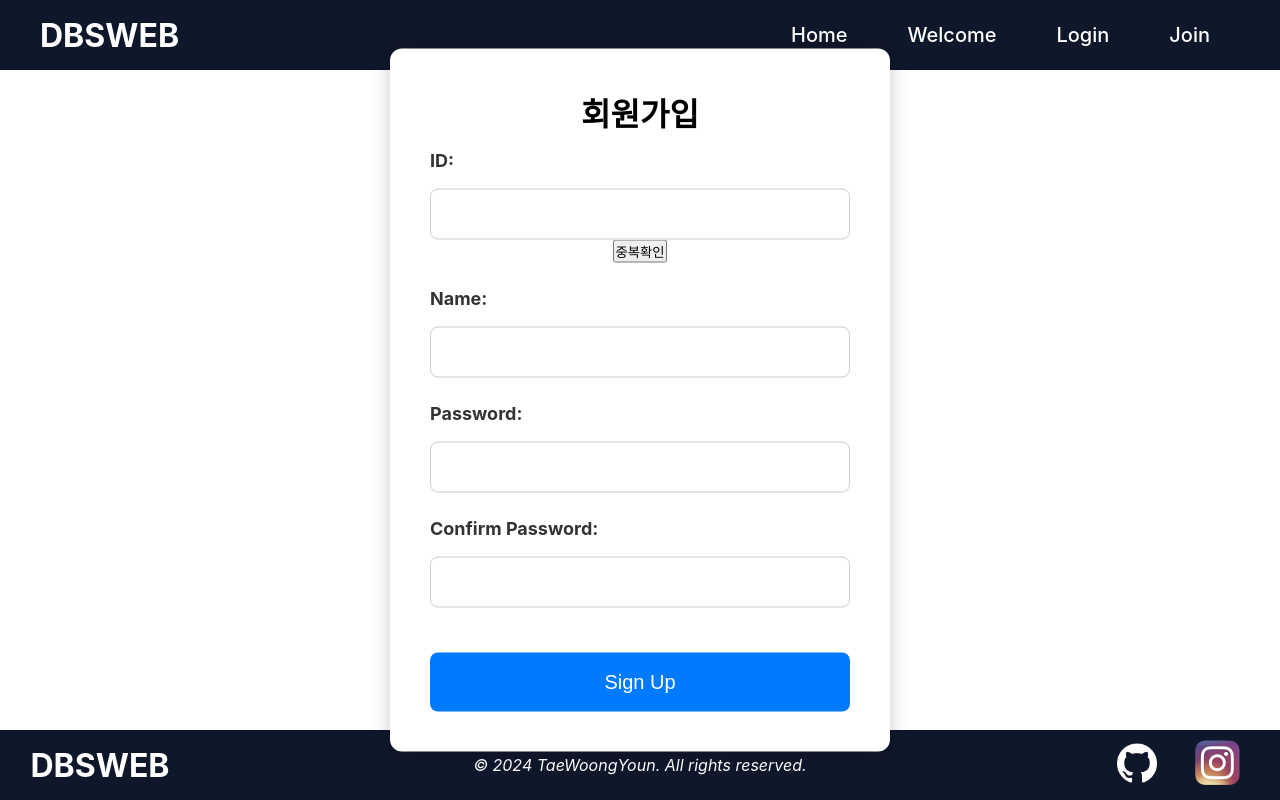
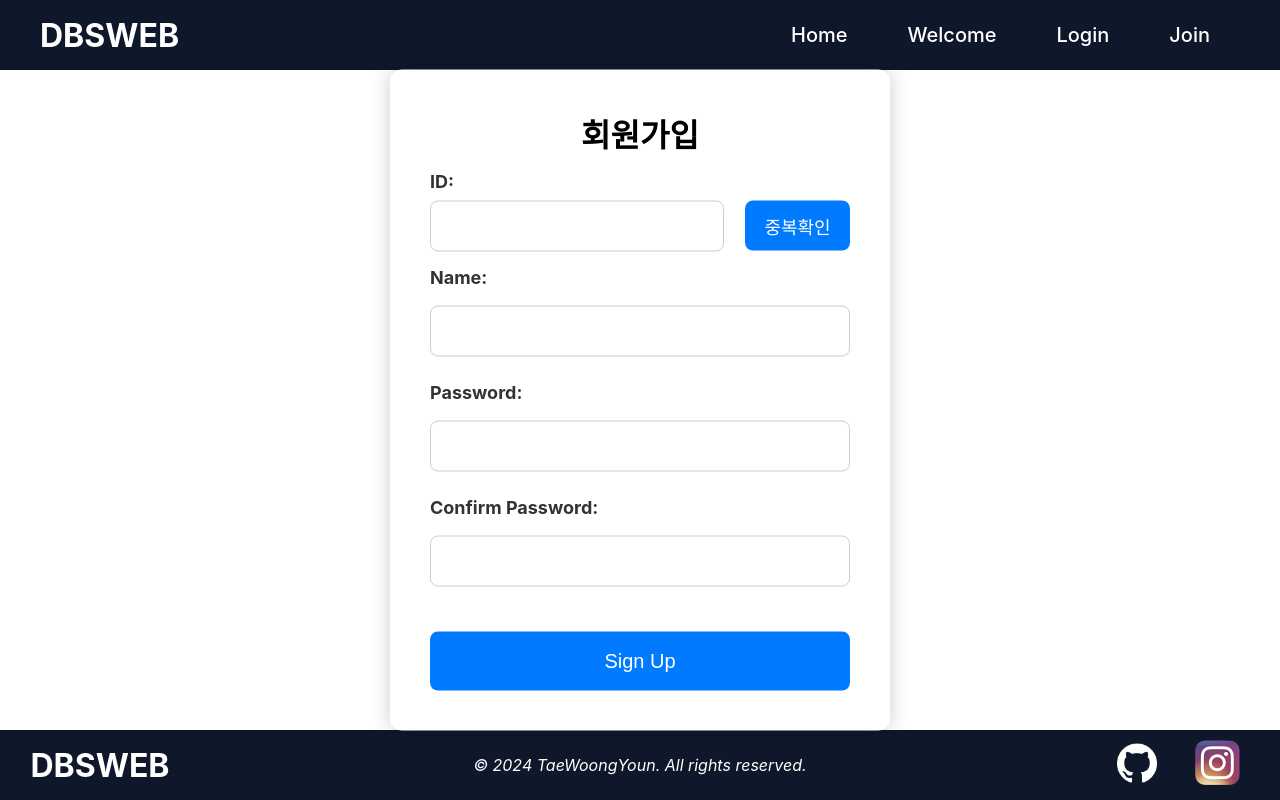
Before and after one commit to TaeWoongYoun/LMS, a React (Create React App) app: page /join in a window 1280 px wide. Built offline with nearby package versions, Linux system fonts and the light colour scheme.

Commit message:
style : Update login and join page style

```diff
--- a/src/pages/JoinPage.js
+++ b/src/pages/JoinPage.js
@@ -99,46 +99,22 @@ function JoinPage() {
                 <h1>회원가입</h1>
                 <div>
                     <label>ID: </label>
-                    <input
-                        type="text"
-                        value={id}
-                        onChange={handleIdChange}
-                        required
-                    />
-                    <button
-                        type="button"
-                        onClick={checkIdDuplicate}
-                        className="check-button"
-                    >
-                        중복확인
-                    </button>
+                    <div className='id-box'>
+                        <input type="text" className='input-id' value={id} onChange={handleIdChange}required />
+                        <button type="button" onClick={checkIdDuplicate}className="check-button">중복확인</button>
+                    </div>
                 </div>
                 <div>
                     <label>Name: </label>
-                    <input
-                        type="text"
-                        value={name}
-                        onChange={(e) => setName(e.target.value)}
-                        required
-                    />
+                    <input type="text" className='input-name' value={name} onChange={(e) => setName(e.target.value)} required />
                 </div>
                 <div>
                     <label>Password: </label>
-                    <input
-                        type="password"
-                        value={password}
-                        onChange={(e) => setPassword(e.target.value)}
-                        required
-                    />
+                    <input type="password" value={password} onChange={(e) => setPassword(e.target.value)} required />
                 </div>
                 <div>
                     <label>Confirm Password: </label>
-                    <input
-                        type="password"
-                        value={confirmPassword}
-                        onChange={(e) => setConfirmPassword(e.target.value)}
-                        required
-                    />
+                    <input type="password" value={confirmPassword} onChange={(e) => setConfirmPassword(e.target.value)} required />
                 </div>
                 <button type="submit" className='submit-btn'>Sign Up</button>
             </form>
--- a/src/pages/LoginPage.js
+++ b/src/pages/LoginPage.js
@@ -40,23 +40,13 @@ function LoginPage() {
                 <h1>로그인</h1>
                 <div>
                     <label>ID: </label>
-                    <input
-                        type="text"
-                        value={id}
-                        onChange={(e) => setId(e.target.value)}
-                        required
-                    />
+                    <input type="text" className='input-name' value={id} onChange={(e) => setId(e.target.value)} required />
                 </div>
                 <div>
                     <label>Password: </label>
-                    <input
-                        type="password"
-                        value={password}
-                        onChange={(e) => setPassword(e.target.value)}
-                        required
-                    />
+                    <input type="password" value={password} onChange={(e) => setPassword(e.target.value)} required />
                 </div>
-                <button type="submit">Login</button>
+                <button type="submit" className='submit-btn'>Login</button>
             </form>
             {error && <p style={{ color: 'red' }}>{error}</p>}
             {success && <p style={{ color: 'green' }}>{success}</p>}
--- a/src/pages/styles/AuthStyle.css
+++ b/src/pages/styles/AuthStyle.css
@@ -40,7 +40,37 @@
     color: #333;
 }
 
-.main-area input {
+.main-area .id-box{
+    display: flex;
+    width: 100%;
+    height: 40px;
+    align-items: center;
+    justify-content: space-between;
+}
+
+.main-area .id-box button{
+    margin-top: 7px;
+    width: 25%;
+    padding: 12px;
+    background-color: #007bff;
+    border: 2px solid #007bff;
+    color: white;
+    border: none;
+    border-radius: 8px;
+    font-size: 18px;
+}
+
+.main-area .input-id{
+    width: 70%;
+    padding: 14px;
+    font-size: 18px;
+    border: 1px solid #ccc;
+    border-radius: 8px;
+    margin-top: 8px;
+}
+
+.main-area .input-name,
+.main-area input[type="password"] {
     width: 100%;
     padding: 14px;
     font-size: 18px;
@@ -49,7 +79,8 @@
     margin-top: 8px;
 }
 
-.main-area input[type="text"]:focus,
+.main-area .input-name:focus,
+.main-area .input-id:focus,
 .main-area input[type="password"]:focus {
     border-color: #007bff;
     outline: none;
```
